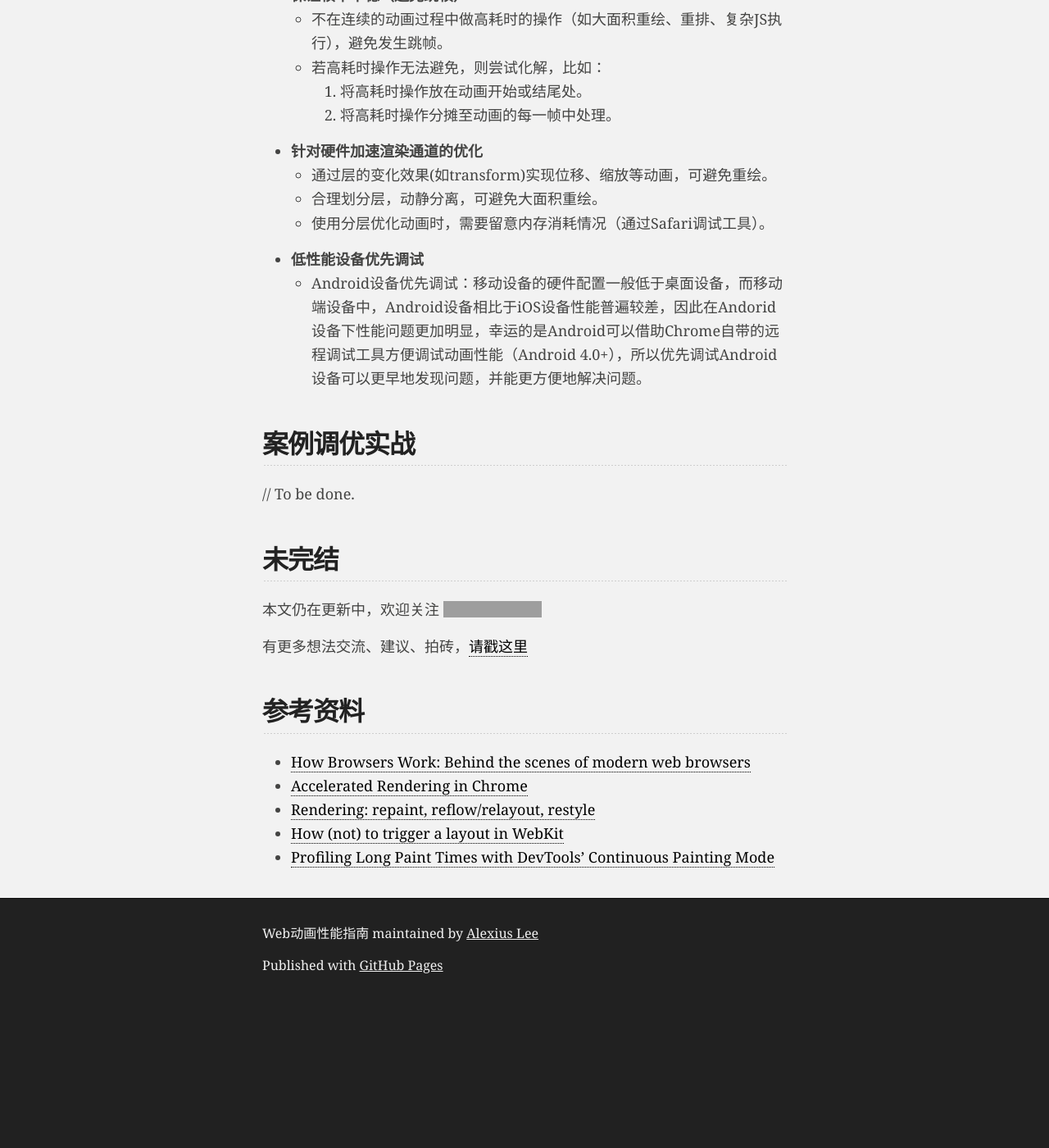
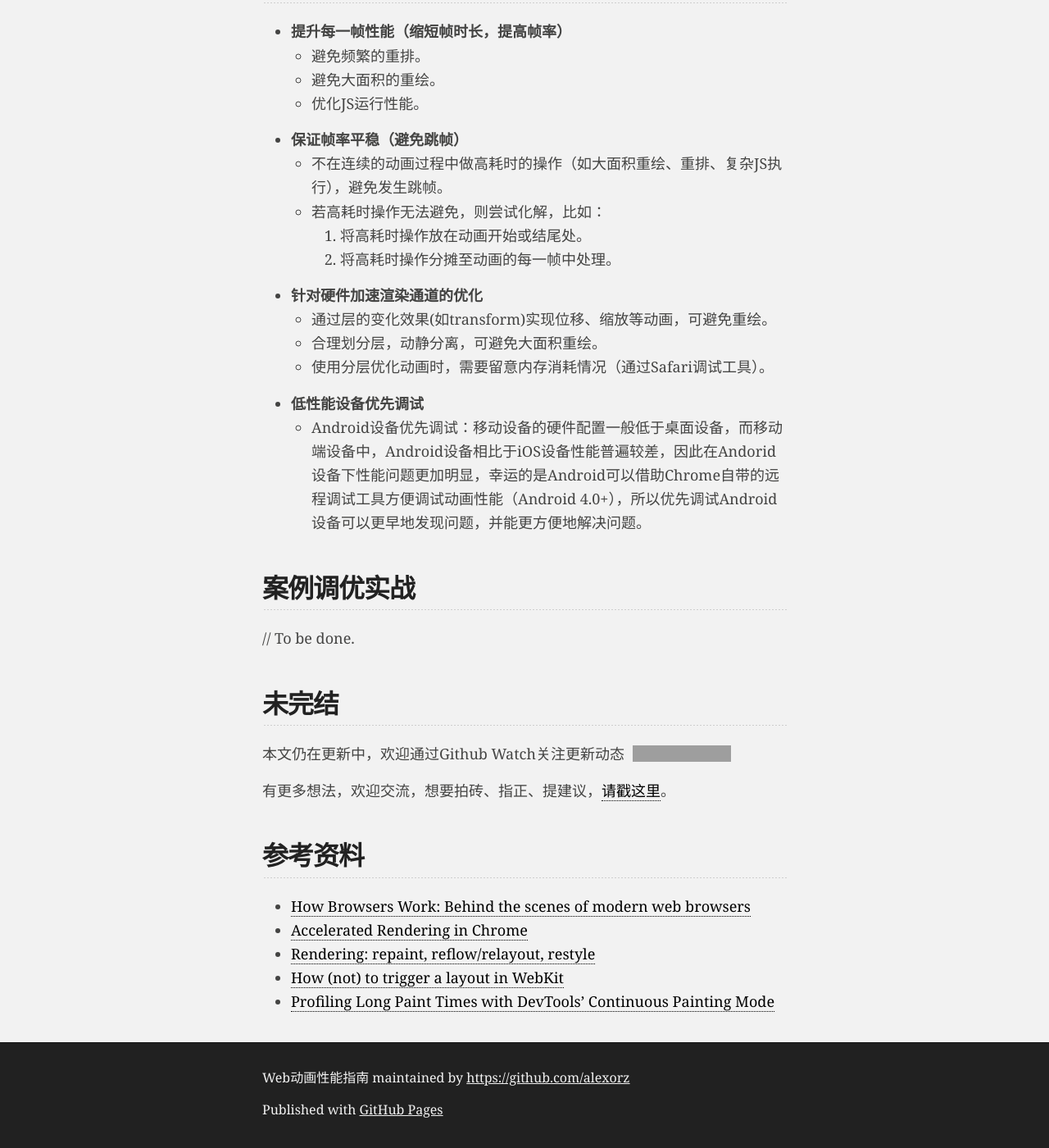
Before and after one commit to Alexorz/animation-performance-guide, a Jekyll site: the page built from index.md, in a window 1280 px wide and 1400 px high, scrolled down 8851 px. Shown: the whole window at 82% size. Built offline with Jekyll 4.4.1, drawn with Linux system fonts in a browser that asks for light colours; before the commit the page ends 10075 px from its top, so only the background shows below that.

```diff
--- a/_config.yml
+++ b/_config.yml
@@ -3,8 +3,7 @@ title: Web动画性能指南
 description: "Animation performance guide book for the (mobile) web"
 email: lee.alexorz@gmail.com
 username: Alexius Lee
-baseurl: ""
-url: "https://github.com/alexorz"
+usersite: "https://github.com/alexorz"
 
 # Build settings
 markdown: kramdown
--- a/_includes/footer.html
+++ b/_includes/footer.html
@@ -1,6 +1,11 @@
 <div id="footer_wrap" class="outer">
   <footer class="inner">
-    <p class="copyright">{{ site.title }} maintained by <a href="{{ site.url }}" target="_blank">{{ site.username }}</a></p>
+    <p class="copyright">{{ site.title }} maintained by <a href="{{ site.url }}" target="_blank">{{ site.usersite }}</a></p>
     <p>Published with <a href="http://pages.github.com">GitHub Pages</a></p>
   </footer>
 </div>
+
+{% if site.host == "0.0.0.0" %}
+    <!-- Guard reload -->
+    <script src="http://0.0.0.0:4444/livereload.js"></script>
+{% endif %}
--- a/index.md
+++ b/index.md
@@ -69,7 +69,6 @@ layout: default
 
 * Chrome自带的帧率监测工具，用于侦听全局帧率，以及页面重绘耗时
 
-
 <p style="padding-left: 30px; vertical-align: top;">
 	<img src="images/chrome-fps-panel.png" style="vertical-align: top; margin-right: 20px;" height="71" width="185" alt="Chrome fps panel">
 	<img src="images/chrome-ms-panel.png"  style="vertical-align: top;" height="85" width="185" alt="Chrome ms panel">
@@ -133,9 +132,11 @@ layout: default
 借助Chrome和Safari的Timeline工具，分析耗时较长的帧，我们便能定位到渲染耗时长的原因，并针对问题原因寻找解决方案。
 
 * Chrome Timeline
+
 ![Chrome Timeline](images/chrome-timeline-full-skitched.png)
 
 * Safari Timeline
+
 ![Safari Timeline](images/safari-timeline.png)
 
 
@@ -154,10 +155,12 @@ Chrome对各个层分别进行排版、绘图，再将绘图结果作为“[纹
 
 ##### 通过工具“看到”层
 * Chrome
+
 ![Chrome Layer](images/chrome-layer-skitched.png)
 
 
 * Safari
+
 ![Safari Layer](images/safari-layer-skitched.png)
 
 ##### 通过分层减小重绘面积
@@ -224,13 +227,13 @@ Chrome对各个层分别进行排版、绘图，再将绘图结果作为“[纹
 
 ## 未完结
 
+<p>
+    本文仍在更新中，欢迎通过Github Watch关注更新动态
+    <iframe src="http://alexorz.github.io/animation-performance-guide/github-btn/github-btn.html?user=alexorz&repo=animation-performance-guide&type=watch&count=true" style="vertical-align: middle; margin-top: -5px; margin-left: 5px;" allowtransparency="true" frameborder="0" scrolling="0" width="120" height="20"></iframe>
+</p>
 
+有更多想法，欢迎交流，想要拍砖、指正、提建议，[请戳这里](https://github.com/Alexorz/animation-performance-guide/issues/new)。
 
-<p>
-    本文仍在更新中，欢迎关注
-    <iframe src="http://alexorz.github.io/animation-performance-guide/github-btn/github-btn.html?user=alexorz&repo=animation-performance-guide&type=watch&count=true" style="vertical-align: middle; margin-top: -5px;" allowtransparency="true" frameborder="0" scrolling="0" width="120" height="20"></iframe>
-</p>
-有更多想法交流、建议、拍砖，[请戳这里](https://github.com/Alexorz/animation-performance-guide/issues/new)
 
 ## 参考资料
 * [How Browsers Work: Behind the scenes of modern web browsers](http://www.html5rocks.com/en/tutorials/internals/howbrowserswork/)
@@ -238,5 +241,3 @@ Chrome对各个层分别进行排版、绘图，再将绘图结果作为“[纹
 * [Rendering: repaint, reflow/relayout, restyle](http://www.phpied.com/rendering-repaint-reflowrelayout-restyle/)
 * [How (not) to trigger a layout in WebKit](http://gent.ilcore.com/2011/03/how-not-to-trigger-layout-in-webkit.html)
 * [Profiling Long Paint Times with DevTools' Continuous Painting Mode](http://updates.html5rocks.com/2013/02/Profiling-Long-Paint-Times-with-DevTools-Continuous-Painting-Mode)
-
-<!-- <script src="http://0.0.0.0:4444/livereload.js"></script> -->
```
Also changed, not shown: 1 other file.
